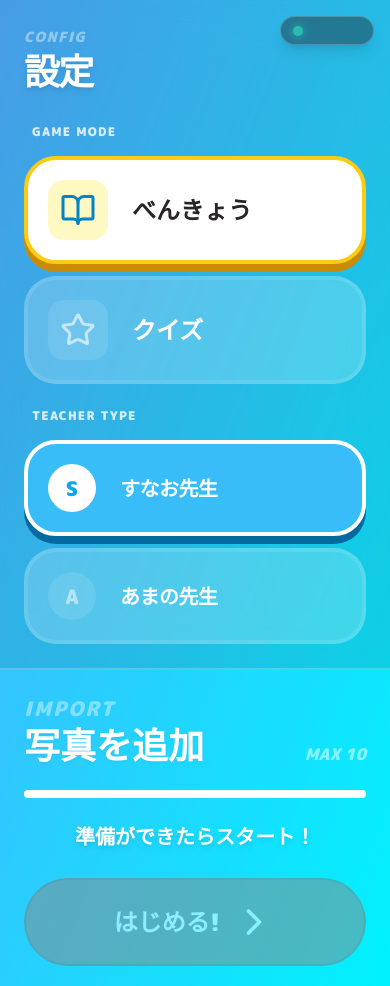
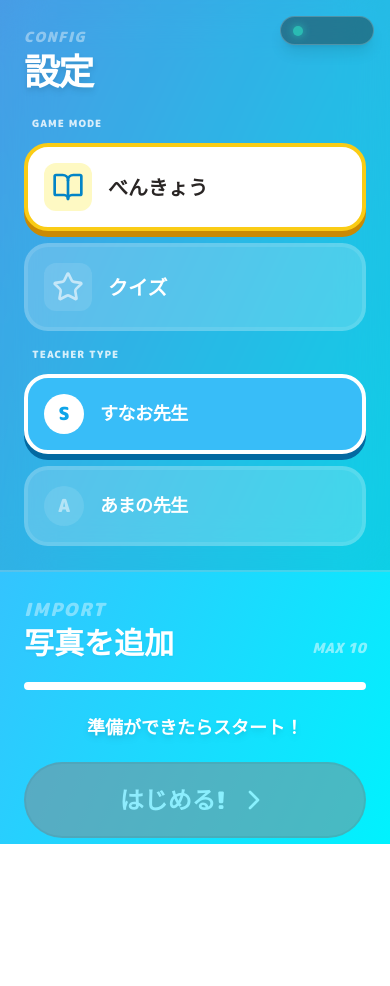
Before and after one commit to Ryun7979/excogitation7979, a React (Vite) app: page / in a window 390 px wide. After the commit the page ends 844 px from the top, so only its background shows below. Built offline with nearby package versions, Linux system fonts and the light colour scheme.

Commit message:
レスポンシブ不具合調整

```diff
--- a/App.tsx
+++ b/App.tsx
@@ -125,51 +125,52 @@ const App: React.FC = () => {
   };
 
   const getOptionFontSizeClass = (text: string) => {
-    if (text.length > 50) return 'text-sm sm:text-lg lg:text-2xl';
+    if (text.length > 50) return 'text-sm sm:text-base lg:text-xl';
     if (text.length > 25) return 'text-lg sm:text-xl lg:text-3xl';
     return 'text-2xl sm:text-3xl lg:text-5xl';
   };
 
   const renderTitle = () => (
-    <div className="h-full w-full flex flex-col lg:flex-row overflow-hidden">
-      <div className="w-full lg:w-2/5 lg:max-w-[440px] bg-stone-900/10 backdrop-blur-xl p-6 lg:p-10 flex flex-col gap-8 shrink-0 border-b-2 lg:border-b-0 lg:border-r-4 border-white/20 overflow-y-auto custom-scrollbar">
+    <div className="flex flex-col lg:flex-row h-full w-full overflow-hidden">
+      {/* Sidebar */}
+      <div className="w-full lg:w-2/5 lg:max-w-[440px] bg-stone-900/10 backdrop-blur-xl p-6 lg:p-10 flex flex-col gap-6 shrink-0 border-b-2 lg:border-b-0 lg:border-r-4 border-white/20 overflow-y-auto custom-scrollbar">
         <div className="space-y-1">
           <span className="text-white font-black opacity-40 text-sm tracking-widest uppercase italic">Config</span>
           <h1 className="text-4xl lg:text-6xl font-black text-white tracking-tighter drop-shadow-md">設定</h1>
         </div>
 
-        <div className="flex flex-col gap-6 lg:gap-8">
-          <div className="space-y-4">
-            <label className="text-white text-xs font-black opacity-80 uppercase tracking-widest block ml-2">Game Mode</label>
-            <div className="grid grid-cols-1 gap-3 lg:gap-4">
+        <div className="flex flex-col gap-4 lg:gap-6">
+          <div className="space-y-3">
+            <label className="text-white text-[10px] font-black opacity-80 uppercase tracking-widest block ml-2">Game Mode</label>
+            <div className="grid grid-cols-1 gap-3">
               {[GameMode.STUDY, GameMode.QUIZ].map((m) => (
                 <button
                   key={m}
                   onClick={() => setGameState(prev => ({ ...prev, mode: m }))}
-                  className={`flex items-center gap-6 p-5 lg:p-6 rounded-[2rem] border-4 transition-all transform active:scale-95 ${gameState.mode === m ? 'bg-white border-yellow-400 text-stone-800 shadow-[0_8px_0_#ca8a04]' : 'bg-white/20 border-white/10 text-white hover:bg-white/30'}`}
+                  className={`flex items-center gap-4 lg:gap-6 p-4 lg:p-6 rounded-[1.5rem] lg:rounded-[2rem] border-4 transition-all transform active:scale-95 ${gameState.mode === m ? 'bg-white border-yellow-400 text-stone-800 shadow-[0_6px_0_#ca8a04]' : 'bg-white/20 border-white/10 text-white hover:bg-white/30'}`}
                 >
-                  <div className={`p-3 rounded-2xl ${gameState.mode === m ? 'bg-yellow-100' : 'bg-white/10'}`}>
-                    {m === GameMode.STUDY ? <BookOpen size={36} className={gameState.mode === m ? 'text-sky-600' : 'text-white/60'} /> : <Star size={36} className={gameState.mode === m ? 'text-yellow-600' : 'text-white/60'} />}
+                  <div className={`p-2 lg:p-3 rounded-xl ${gameState.mode === m ? 'bg-yellow-100' : 'bg-white/10'}`}>
+                    {m === GameMode.STUDY ? <BookOpen size={32} className={gameState.mode === m ? 'text-sky-600' : 'text-white/60'} /> : <Star size={32} className={gameState.mode === m ? 'text-yellow-600' : 'text-white/60'} />}
                   </div>
-                  <span className="font-black text-2xl lg:text-4xl">{m === GameMode.STUDY ? 'べんきょう' : 'クイズ'}</span>
+                  <span className="font-black text-xl lg:text-4xl">{m === GameMode.STUDY ? 'べんきょう' : 'クイズ'}</span>
                 </button>
               ))}
             </div>
           </div>
 
-          <div className={`space-y-4 transition-all duration-300 ${gameState.mode === GameMode.QUIZ ? 'opacity-30 grayscale pointer-events-none' : ''}`}>
-            <label className="text-white text-xs font-black opacity-80 uppercase tracking-widest block ml-2">Teacher Type</label>
-            <div className="grid grid-cols-1 gap-3 lg:gap-4">
+          <div className={`space-y-3 transition-all duration-300 ${gameState.mode === GameMode.QUIZ ? 'opacity-30 grayscale pointer-events-none' : ''}`}>
+            <label className="text-white text-[10px] font-black opacity-80 uppercase tracking-widest block ml-2">Teacher Type</label>
+            <div className="grid grid-cols-1 gap-3">
               {[TeacherType.SUNAO, TeacherType.AMANO].map((t) => (
                 <button
                   key={t}
                   onClick={() => setGameState(prev => ({ ...prev, teacher: t }))}
-                  className={`flex items-center gap-6 p-5 lg:p-6 rounded-[2rem] border-4 text-left transition-all transform active:scale-95 ${gameState.teacher === t ? 'bg-sky-400 border-white text-white shadow-[0_8px_0_#0369a1]' : 'bg-white/20 border-white/10 text-white hover:bg-white/30'}`}
+                  className={`flex items-center gap-4 lg:gap-6 p-4 lg:p-6 rounded-[1.5rem] lg:rounded-[2rem] border-4 text-left transition-all transform active:scale-95 ${gameState.teacher === t ? 'bg-sky-400 border-white text-white shadow-[0_6px_0_#0369a1]' : 'bg-white/20 border-white/10 text-white hover:bg-white/30'}`}
                 >
-                  <div className={`w-12 h-12 lg:w-16 lg:h-16 rounded-full flex items-center justify-center font-black text-xl lg:text-2xl ${gameState.teacher === t ? 'bg-white text-sky-500' : 'bg-white/10 text-white/50'}`}>
+                  <div className={`w-10 h-10 lg:w-16 lg:h-16 rounded-full flex items-center justify-center font-black text-lg lg:text-2xl ${gameState.teacher === t ? 'bg-white text-sky-500' : 'bg-white/10 text-white/50'}`}>
                     {t === TeacherType.SUNAO ? 'S' : 'A'}
                   </div>
-                  <span className="font-black text-xl lg:text-3xl tracking-tight">{t === TeacherType.SUNAO ? 'すなお先生' : 'あまの先生'}</span>
+                  <span className="font-black text-lg lg:text-3xl tracking-tight">{t === TeacherType.SUNAO ? 'すなお先生' : 'あまの先生'}</span>
                 </button>
               ))}
             </div>
@@ -177,48 +178,50 @@ const App: React.FC = () => {
         </div>
       </div>
 
+      {/* Main Content Area */}
       <div className="flex-1 flex flex-col p-6 lg:p-12 gap-6 overflow-hidden">
         <div className="flex justify-between items-end shrink-0">
           <div className="space-y-1">
-             <span className="text-white font-black opacity-40 text-xl tracking-widest uppercase italic">Import</span>
-             <h2 className="text-4xl lg:text-7xl font-black text-white drop-shadow-sm">写真を追加</h2>
+             <span className="text-white font-black opacity-40 text-lg tracking-widest uppercase italic">Import</span>
+             <h2 className="text-3xl lg:text-7xl font-black text-white drop-shadow-sm leading-none">写真を追加</h2>
           </div>
-          <span className="text-white font-black opacity-50 text-base lg:text-xl italic">MAX 10</span>
+          <span className="text-white font-black opacity-50 text-sm lg:text-xl italic">MAX 10</span>
         </div>
 
-        <div className="flex-1 relative glossy-card rounded-[3rem] lg:rounded-[5rem] border-4 lg:border-8 border-white group overflow-hidden shadow-2xl">
+        {/* Input Card: Needs min-h-0 to allow scrolling inside if needed */}
+        <div className="flex-1 min-h-0 relative glossy-card rounded-[2.5rem] lg:rounded-[5rem] border-4 lg:border-8 border-white group overflow-hidden shadow-2xl">
           <input type="file" multiple accept="image/*" onChange={handleImageUpload} className="absolute inset-0 opacity-0 z-10 cursor-pointer" />
           {gameState.images.length === 0 ? (
-            <div className="absolute inset-0 flex flex-col items-center justify-center p-12 text-center pointer-events-none">
-              <Upload className="w-20 h-20 lg:w-32 lg:h-32 text-sky-500 mb-6" />
-              <p className="text-2xl lg:text-5xl font-black text-stone-600">写真をえらんでね</p>
+            <div className="absolute inset-0 flex flex-col items-center justify-center p-8 text-center pointer-events-none">
+              <Upload className="w-16 h-16 lg:w-32 lg:h-32 text-sky-500 mb-4" />
+              <p className="text-xl lg:text-5xl font-black text-stone-600">写真をえらんでね</p>
             </div>
           ) : (
-            <div className="absolute inset-0 bg-stone-50 flex flex-col">
-              <div className="flex-1 p-6 grid grid-cols-3 sm:grid-cols-4 lg:grid-cols-5 gap-4 overflow-y-auto custom-scrollbar">
+            <div className="absolute inset-0 bg-stone-50 flex flex-col h-full">
+              <div className="flex-1 p-4 lg:p-6 grid grid-cols-3 sm:grid-cols-4 lg:grid-cols-5 gap-3 lg:gap-4 overflow-y-auto custom-scrollbar">
                 {imageUrls.map((url, i) => (
-                  <div key={i} className="aspect-square rounded-3xl border-4 border-white shadow-lg overflow-hidden bg-white">
+                  <div key={i} className="aspect-square rounded-2xl lg:rounded-3xl border-2 lg:border-4 border-white shadow-lg overflow-hidden bg-white">
                     <img src={url} className="w-full h-full object-cover" alt="preview" />
                   </div>
                 ))}
               </div>
-              <div className="bg-sky-500 p-5 text-center border-t-8 border-sky-600 shadow-lg">
-                <span className="text-white font-black text-2xl lg:text-3xl">{gameState.images.length} 枚セット完了！</span>
+              <div className="bg-sky-500 p-3 lg:p-5 text-center border-t-4 lg:border-t-8 border-sky-600 shadow-lg shrink-0">
+                <span className="text-white font-black text-lg lg:text-3xl">{gameState.images.length} 枚セット完了！</span>
               </div>
             </div>
           )}
         </div>
 
-        <div className="flex flex-col sm:flex-row items-center gap-6 justify-between shrink-0">
-          <p className="text-white text-xl lg:text-3xl font-black text-center sm:text-left drop-shadow-md">準備ができたらスタート！</p>
+        <div className="flex flex-col sm:flex-row items-center gap-4 lg:gap-6 justify-between shrink-0">
+          <p className="text-white text-lg lg:text-3xl font-black text-center sm:text-left drop-shadow-md">準備ができたらスタート！</p>
           <Button
             variant="game-orange"
             size="lg"
             onClick={startGeneration}
             disabled={gameState.images.length === 0}
-            className="w-full sm:w-auto px-16 rounded-full"
+            className="w-full sm:w-auto px-10 lg:px-16 rounded-full"
           >
-            はじめる! <ChevronRight size={44} />
+            はじめる! <ChevronRight size={32} className="lg:w-11 lg:h-11" />
           </Button>
         </div>
       </div>
@@ -228,33 +231,33 @@ const App: React.FC = () => {
   const renderPlaying = () => {
     const question = gameState.questions[gameState.currentQuestionIndex];
     return (
-      <div className="h-full w-full flex flex-col p-4 lg:p-10 overflow-hidden bg-gradient-to-b from-sky-400 via-sky-100 to-white relative">
+      <div className="flex flex-col h-full w-full p-4 lg:p-10 overflow-hidden bg-gradient-to-b from-sky-400 via-sky-100 to-white relative">
         <div className="absolute top-10 right-10 text-sky-300 opacity-20 pointer-events-none animate-pulse">
            <Sparkles size={120} />
         </div>
 
         <div className="flex items-center gap-4 lg:gap-6 mb-4 lg:mb-8 shrink-0 relative z-10">
-          <Button variant="pill-black" size="sm" onClick={backToTitle} className="px-4 py-2 border-2 min-w-0 bg-white text-stone-800 shadow-[0_4px_0_#ccc]">
-            <ArrowLeft className="w-6 h-6" />
+          <Button variant="pill-black" size="sm" onClick={backToTitle} className="px-3 lg:px-4 py-1 lg:py-2 border-2 min-w-0 bg-white text-stone-800 shadow-[0_4px_0_#ccc]">
+            <ArrowLeft className="w-5 h-5 lg:w-6 lg:h-6" />
           </Button>
           <ProgressBar current={gameState.currentQuestionIndex + 1} total={TOTAL_QUESTIONS} className="flex-1" />
         </div>
 
-        <div className="flex-1 bg-white/90 backdrop-blur-md border-4 lg:border-8 border-white rounded-[2.5rem] lg:rounded-[4rem] p-6 lg:p-12 flex items-center justify-center text-center mb-6 lg:mb-10 shadow-2xl overflow-y-auto custom-scrollbar relative z-10">
+        <div className="flex-1 min-h-0 bg-white/90 backdrop-blur-md border-4 lg:border-8 border-white rounded-[2.5rem] lg:rounded-[4rem] p-6 lg:p-12 flex items-center justify-center text-center mb-6 lg:mb-10 shadow-2xl overflow-y-auto custom-scrollbar relative z-10">
           <h2 className="text-xl sm:text-3xl lg:text-6xl font-black text-stone-800 leading-tight max-w-5xl">
             {question.question}
           </h2>
         </div>
 
-        <div className="grid grid-cols-1 sm:grid-cols-2 gap-3 lg:gap-8 shrink-0 pb-4 relative z-10">
+        <div className="grid grid-cols-1 sm:grid-cols-2 gap-3 lg:gap-8 shrink-0 pb-2 relative z-10">
           {question.options.map((option, idx) => (
             <Button
               key={idx}
               variant={selectedAnswer === idx ? (idx === question.correctAnswerIndex ? 'game-yellow' : 'danger') : 'game-white'}
               onClick={() => handleAnswer(idx)}
-              className={`h-auto min-h-[80px] lg:min-h-[140px] py-3 lg:py-6 px-6 lg:px-10 rounded-[1.5rem] lg:rounded-[3rem] border-4 flex items-center text-left justify-start whitespace-normal transition-all active:scale-95 ${getOptionFontSizeClass(option)}`}
+              className={`h-auto min-h-[70px] lg:min-h-[140px] py-2 lg:py-6 px-4 lg:px-10 rounded-[1.2rem] lg:rounded-[3rem] border-4 flex items-center text-left justify-start whitespace-normal transition-all active:scale-95 ${getOptionFontSizeClass(option)}`}
             >
-              <div className="w-8 h-8 lg:w-16 lg:h-16 bg-sky-500 rounded-full flex items-center justify-center text-white text-base lg:text-4xl mr-4 lg:mr-8 shrink-0 font-black shadow-lg">
+              <div className="w-8 h-8 lg:w-16 lg:h-16 bg-sky-500 rounded-full flex items-center justify-center text-white text-sm lg:text-4xl mr-3 lg:mr-8 shrink-0 font-black shadow-lg">
                 {['A', 'B', 'C', 'D'][idx]}
               </div>
               <span className="leading-tight break-words flex-1 font-black">{option}</span>
@@ -269,22 +272,22 @@ const App: React.FC = () => {
     const question = gameState.questions[gameState.currentQuestionIndex];
     const isCorrect = gameState.results[gameState.results.length - 1].isCorrect;
     return (
-      <div className={`h-full w-full flex flex-col items-center p-4 lg:p-10 transition-colors duration-500 ${isCorrect ? 'bg-teal-500' : 'bg-rose-500'}`}>
+      <div className={`flex flex-col h-full w-full items-center p-4 lg:p-10 transition-colors duration-500 ${isCorrect ? 'bg-teal-500' : 'bg-rose-500'}`}>
         <div className="w-full max-w-5xl glossy-card rounded-[2.5rem] lg:rounded-[4rem] overflow-hidden border-4 lg:border-8 border-white/80 p-6 lg:p-10 flex flex-col h-full shadow-2xl">
 
           <div className="text-center mb-4 shrink-0 flex items-center justify-center gap-4">
-             {isCorrect ? <Sparkles className="text-teal-400 w-10 h-10 animate-spin-slow" /> : null}
+             {isCorrect ? <Sparkles className="text-teal-400 w-8 h-8 lg:w-10 lg:h-10 animate-spin-slow" /> : null}
              <h2 className={`text-3xl sm:text-5xl lg:text-8xl font-black italic drop-shadow-lg ${isCorrect ? 'text-teal-400' : 'text-rose-400'}`}>
               {isCorrect ? 'せいかい！' : 'ざんねん...'}
             </h2>
           </div>
 
-          <div className="flex-1 overflow-hidden flex flex-col gap-4 lg:gap-6 mb-6">
+          <div className="flex-1 min-h-0 overflow-hidden flex flex-col gap-4 lg:gap-6 mb-6">
             <div className={`p-4 lg:p-6 rounded-[1.5rem] lg:rounded-[2.5rem] border-4 shrink-0 ${isCorrect ? 'bg-teal-50 border-teal-200' : 'bg-rose-50 border-rose-200'}`}>
                <div className="flex items-center gap-2 mb-1 text-stone-400 uppercase font-black text-[10px] lg:text-sm tracking-widest">
                  <Target size={16} /> 正解
                </div>
-               <p className="text-xl sm:text-2xl lg:text-5xl font-black text-stone-800 leading-tight">
+               <p className="text-lg lg:text-5xl font-black text-stone-800 leading-tight">
                  {question.options[question.correctAnswerIndex]}
                </p>
             </div>
@@ -293,14 +296,14 @@ const App: React.FC = () => {
                <div className="flex items-center gap-2 mb-2 lg:mb-4 text-sky-500 uppercase font-black text-[10px] lg:text-sm tracking-widest">
                  <Info size={20} /> かいせつ
                </div>
-               <p className="text-lg sm:text-xl lg:text-4xl font-bold text-stone-700 leading-relaxed whitespace-pre-wrap">
+               <p className="text-lg lg:text-4xl font-bold text-stone-700 leading-relaxed whitespace-pre-wrap">
                  {question.explanation}
                </p>
             </div>
           </div>
 
           <div className="mt-auto shrink-0">
-             <Button variant="game-orange" size="lg" onClick={nextQuestion} className="w-full rounded-full py-5 lg:py-8 text-2xl lg:text-5xl">
+             <Button variant="game-orange" size="lg" onClick={nextQuestion} className="w-full rounded-full py-4 lg:py-8 text-xl lg:text-5xl">
               {gameState.currentQuestionIndex + 1 >= TOTAL_QUESTIONS ? "結果を見る" : "つぎの問題へ"}
             </Button>
           </div>
@@ -312,30 +315,30 @@ const App: React.FC = () => {
   const renderSummary = () => {
     const correctCount = gameState.results.filter(r => r.isCorrect).length;
     return (
-      <div className="h-full w-full flex flex-col items-center justify-center p-6 lg:p-12 overflow-hidden bg-gradient-to-br from-sky-400 to-indigo-500">
+      <div className="flex flex-col h-full w-full items-center justify-center p-4 lg:p-12 overflow-hidden bg-gradient-to-br from-sky-400 to-indigo-500">
         <div className="w-full max-w-4xl text-center flex flex-col h-full">
-          <h1 className="text-4xl sm:text-7xl lg:text-[9rem] font-black text-white drop-shadow-xl leading-none mb-6 shrink-0 italic">
+          <h1 className="text-4xl lg:text-[9rem] font-black text-white drop-shadow-xl leading-none mb-4 lg:mb-6 shrink-0 italic">
             クリア！
           </h1>
 
-          <div className="flex-1 bg-white/90 backdrop-blur-md rounded-[3rem] lg:rounded-[5rem] border-4 lg:border-12 border-white p-6 lg:p-12 flex flex-col items-center justify-center mb-8 shadow-2xl relative overflow-hidden">
+          <div className="flex-1 min-h-0 bg-white/90 backdrop-blur-md rounded-[2.5rem] lg:rounded-[5rem] border-4 lg:border-12 border-white p-6 lg:p-12 flex flex-col items-center justify-center mb-6 lg:mb-8 shadow-2xl relative overflow-hidden">
              <div className="absolute top-0 right-0 p-4 opacity-10"><Trophy size={200} /></div>
 
              <div className="flex items-baseline gap-2 shrink-0 relative z-10">
-                <span className="text-[7rem] sm:text-[10rem] lg:text-[15rem] font-black text-stone-800 leading-none tabular-nums tracking-tighter">{correctCount}</span>
-                <span className="text-3xl sm:text-5xl lg:text-[5rem] font-black text-stone-300">/10</span>
+                <span className="text-[6rem] lg:text-[15rem] font-black text-stone-800 leading-none tabular-nums tracking-tighter">{correctCount}</span>
+                <span className="text-2xl lg:text-[5rem] font-black text-stone-300">/10</span>
              </div>
 
-             <div className="mt-2 text-xl lg:text-4xl font-black text-sky-600 uppercase tracking-widest shrink-0 relative z-10">今回のスコア</div>
+             <div className="mt-2 text-lg lg:text-4xl font-black text-sky-600 uppercase tracking-widest shrink-0 relative z-10">今回のスコア</div>
 
              {gameState.advice && (
-               <div className="bg-sky-50/80 p-6 lg:p-10 rounded-[2rem] lg:rounded-[3rem] mt-6 border-4 border-sky-100 italic font-black text-lg lg:text-4xl text-stone-600 shadow-inner w-full flex-1 overflow-y-auto custom-scrollbar flex items-center justify-center text-center">
+               <div className="bg-sky-50/80 p-5 lg:p-10 rounded-[1.5rem] lg:rounded-[3rem] mt-4 lg:mt-6 border-4 border-sky-100 italic font-black text-base lg:text-4xl text-stone-600 shadow-inner w-full flex-1 overflow-y-auto custom-scrollbar flex items-center justify-center text-center">
                  "{gameState.advice}"
                </div>
              )}
           </div>
 
-          <Button variant="game-yellow" size="xl" onClick={backToTitle} className="w-full rounded-full py-6 lg:py-10 shrink-0">
+          <Button variant="game-yellow" size="xl" onClick={backToTitle} className="w-full rounded-full py-5 lg:py-10 shrink-0">
             もう一度あそぶ
           </Button>
         </div>
@@ -348,14 +351,14 @@ const App: React.FC = () => {
       <ApiStatus />
       <Modal isOpen={modalState.isOpen} onClose={() => setModalState(prev => ({ ...prev, isOpen: false }))} title={modalState.title} message={modalState.message} type={modalState.type} />
 
-      <div className="h-full w-full">
+      <div className="h-full w-full flex flex-col">
         {gameState.stage === AppStage.TITLE && renderTitle()}
         {gameState.stage === AppStage.GENERATING && (
-          <div className="h-full w-full flex flex-col items-center justify-center text-white p-12 text-center bg-black/50 backdrop-blur-lg">
-            <div className="relative mb-12">
-              <Loader2 className="w-24 h-24 lg:w-48 lg:h-48 animate-spin text-yellow-300" />
+          <div className="flex flex-col h-full w-full items-center justify-center text-white p-8 text-center bg-black/50 backdrop-blur-lg">
+            <div className="relative mb-8 lg:mb-12">
+              <Loader2 className="w-20 h-20 lg:w-48 lg:h-48 animate-spin text-yellow-300" />
             </div>
-            <p className="text-3xl sm:text-6xl lg:text-8xl font-black drop-shadow-xl animate-pulse uppercase italic">
+            <p className="text-2xl lg:text-8xl font-black drop-shadow-xl animate-pulse uppercase italic">
               {gameState.loadingMessage}
             </p>
           </div>
@@ -363,9 +366,9 @@ const App: React.FC = () => {
         {gameState.stage === AppStage.PLAYING && renderPlaying()}
         {gameState.stage === AppStage.FEEDBACK && renderFeedback()}
         {gameState.stage === AppStage.ANALYZING && (
-          <div className="h-full w-full flex flex-col items-center justify-center bg-teal-500 text-white p-12 text-center">
-             <Trophy size={150} className="text-yellow-300 animate-bounce mb-12" />
-             <p className="text-4xl lg:text-7xl font-black italic uppercase">集計中...</p>
+          <div className="flex flex-col h-full w-full items-center justify-center bg-teal-500 text-white p-8 text-center">
+             <Trophy size={120} className="text-yellow-300 animate-bounce mb-8 lg:mb-12 lg:w-40 lg:h-40" />
+             <p className="text-3xl lg:text-7xl font-black italic uppercase">集計中...</p>
           </div>
         )}
         {gameState.stage === AppStage.SUMMARY && renderSummary()}
--- a/index.html
+++ b/index.html
@@ -1,6 +1,6 @@
 
 <!DOCTYPE html>
-<html lang="ja">
+<html lang="ja" class="h-full">
   <head>
     <meta charset="UTF-8" />
     <meta name="viewport" content="width=device-width, initial-scale=1.0, maximum-scale=1.0, user-scalable=no" />
@@ -10,22 +10,19 @@
     <style>
       body {
         font-family: 'M PLUS Rounded 1c', sans-serif;
-        background: linear-gradient(135deg, #4facfe 0%, #00f2fe 100%);
         margin: 0;
         overflow: hidden;
-        height: 100dvh;
+        height: 100%;
         user-select: none;
+      }
+
+      #root {
+        height: 100%;
       }
 
       .glossy-card {
         background: linear-gradient(180deg, #ffffff 0%, #f8fafc 100%);
         box-shadow: 0 10px 0 rgba(0, 0, 0, 0.1), inset 0 4px 0 rgba(255, 255, 255, 0.9);
-      }
-
-      .game-screen {
-        background: #1a1a1a;
-        border: 8px solid #333;
-        box-shadow: inset 0 0 20px rgba(0,0,0,0.5);
       }
 
       .no-scrollbar::-webkit-scrollbar { display: none; }
@@ -36,9 +33,6 @@
       .custom-scrollbar::-webkit-scrollbar-thumb { background: rgba(0, 0, 0, 0.2); border-radius: 10px; }
 
       * { -webkit-tap-highlight-color: transparent; }
-
-      .stage-transition-enter { opacity: 0; transform: scale(0.9); }
-      .stage-transition-enter-active { opacity: 1; transform: scale(1); transition: all 300ms ease-out; }
     </style>
   <script type="importmap">
 {
@@ -56,7 +50,7 @@
 </script>
 <link rel="stylesheet" href="/index.css">
 </head>
-  <body>
+  <body class="h-full">
     <div id="root"></div>
     <script type="module" src="/index.tsx"></script>
   </body>
--- a/metadata.json
+++ b/metadata.json
@@ -1,5 +1,5 @@
 {
-  "name": "Four choices_0.2.2",
+  "name": "Four choices_0.2.3",
   "description": "AI-powered quiz generator for students using image analysis.",
   "requestFramePermissions": []
 }
```
Also changed, not shown: 1 other file (tests, documents, lock files or other folders).
